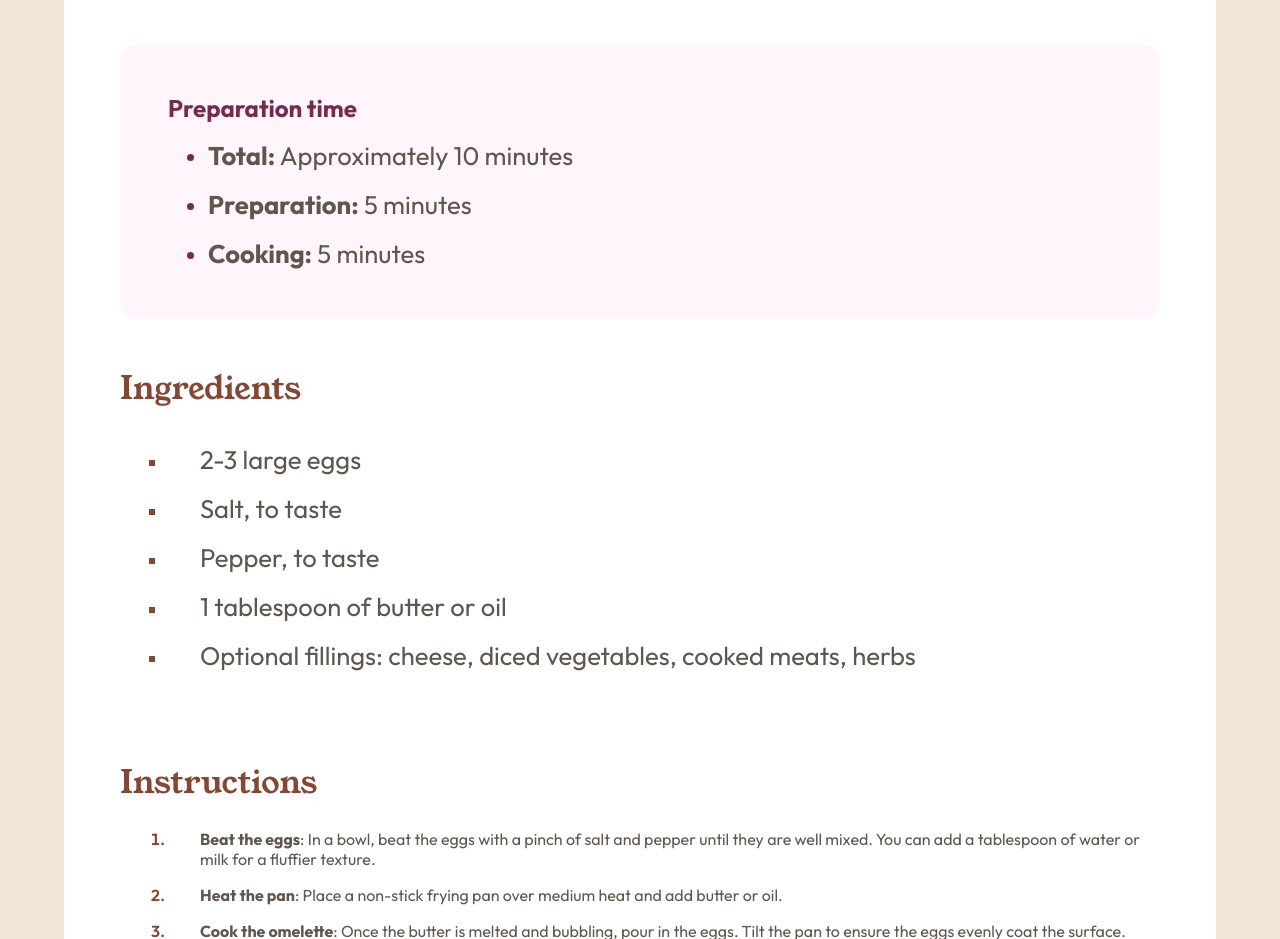
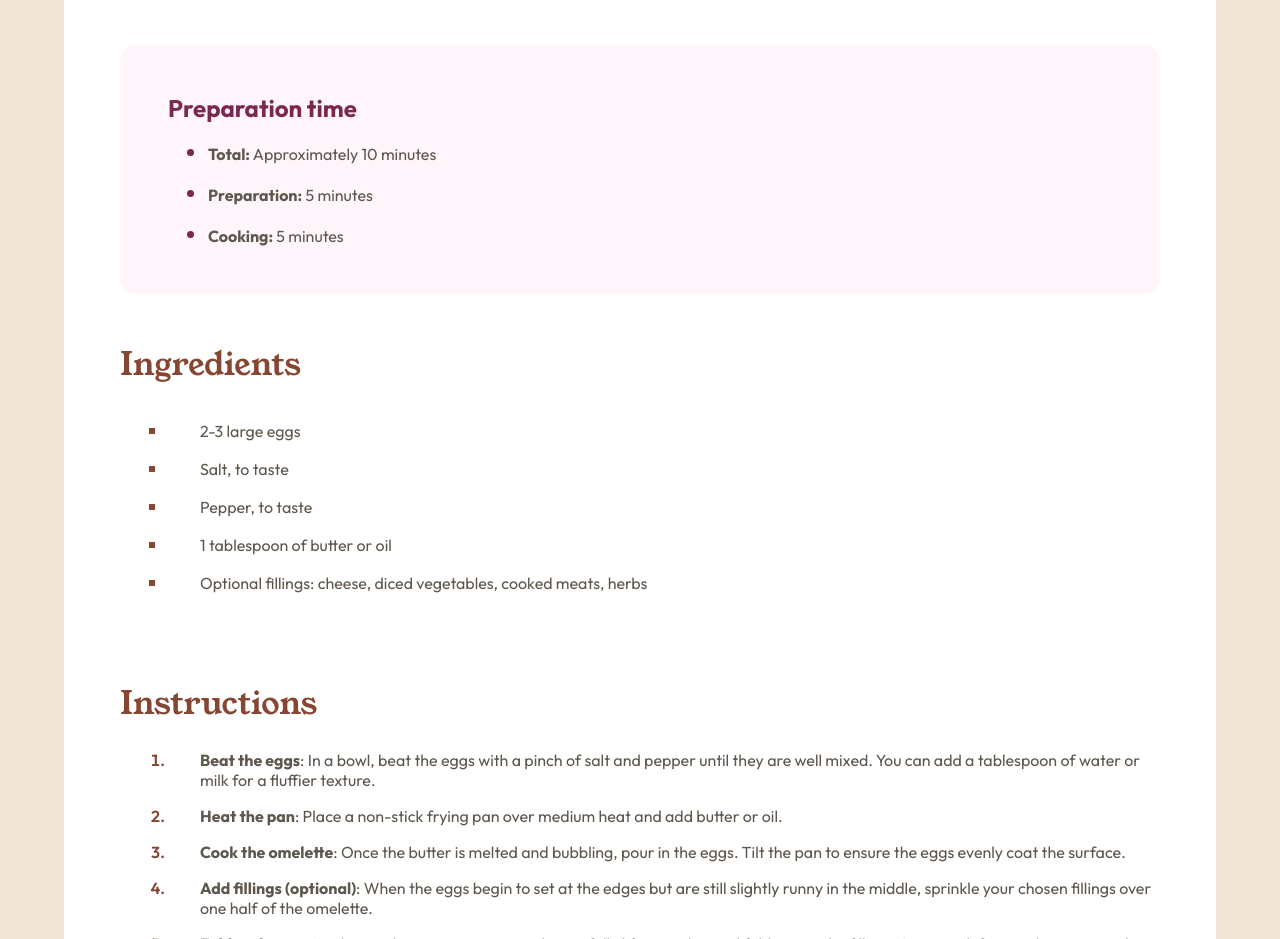
Before and after one commit to robson-haaland/receita, a plain HTML site: page index.html in a window 1280 px wide. Shown: the part 820-1759 px from the top of the page. Drawn offline with Linux system fonts and the light colour scheme.

Commit message:
Add files via upload

```diff
--- a/styles.css
+++ b/styles.css
@@ -105,7 +105,7 @@ body{
 }
 
 .hero article p {
-    font-size: 1.6rem;
+    font-size: 1rem;
     color:  var(--stone-600-color);
 }
 
@@ -138,7 +138,7 @@ main section p {
 }
 
 .ingredients p {
-    font-size: 1.6rem;
+    font-size: 1rem;
     color: var(--stone-600-color);
 }
 
```
